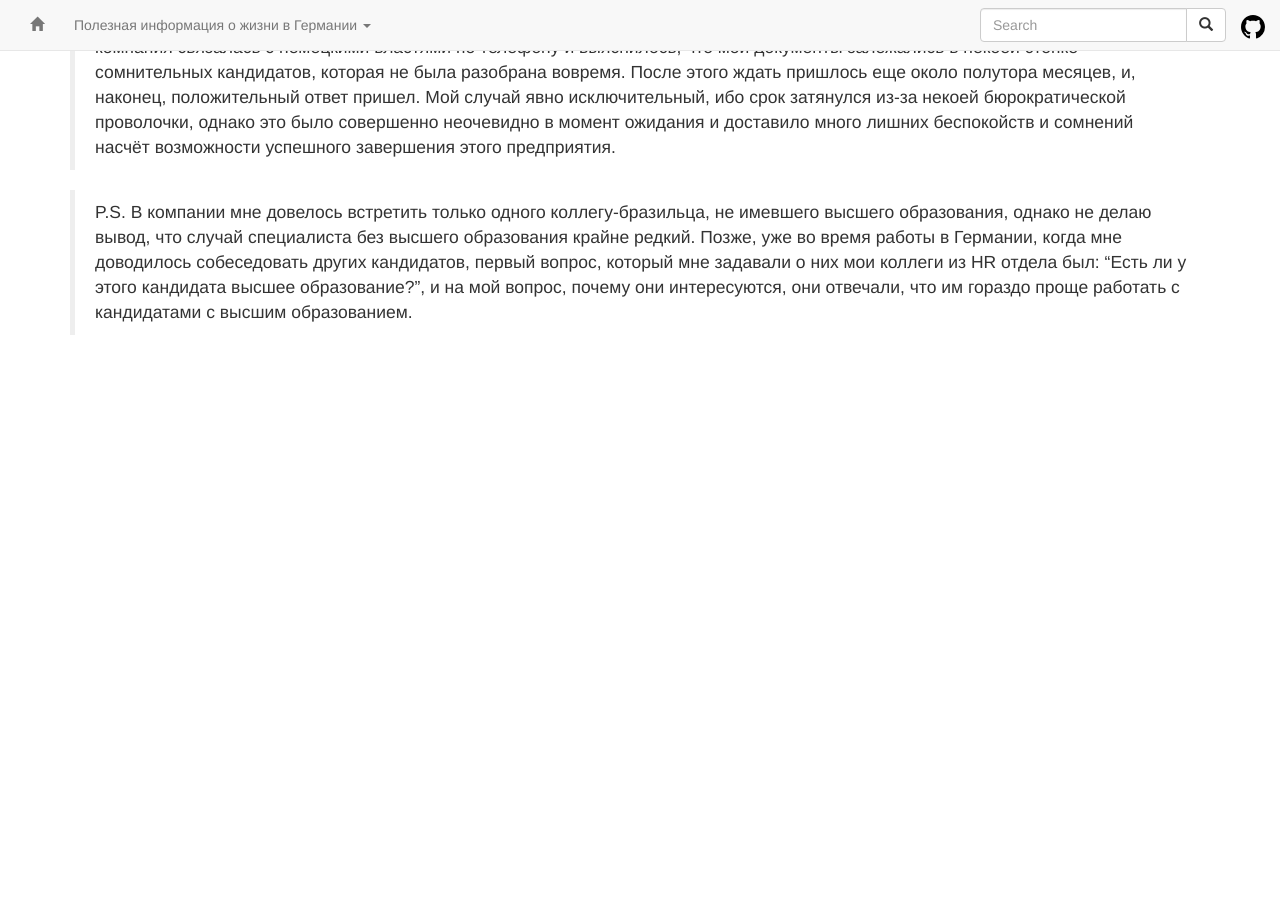
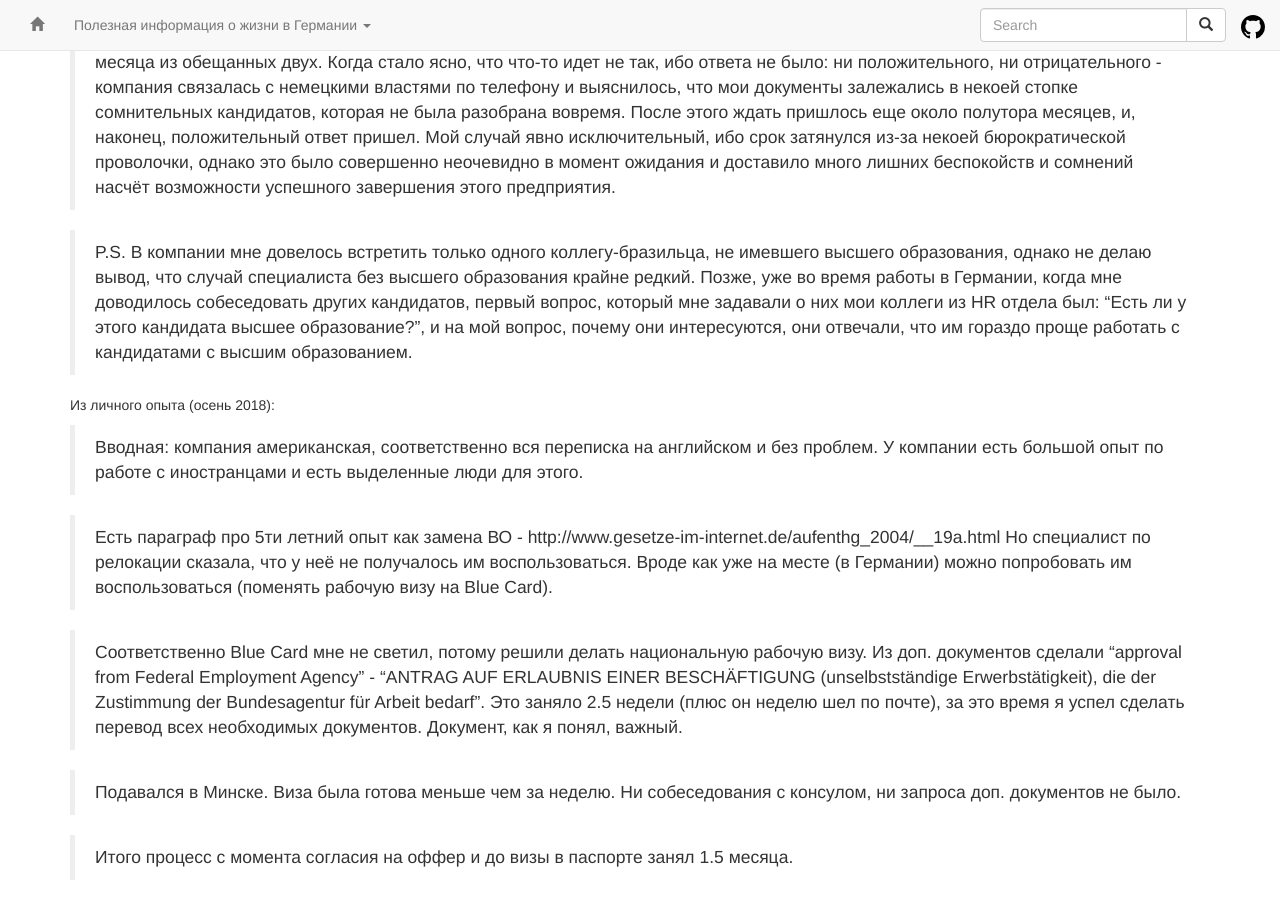
Before and after one commit to ru-de/faq, a Jekyll site: the page built from pages/Работа.md, in a window 1280 px wide and 900 px high, scrolled down 2582 px. Built offline with Jekyll 4.4.1, drawn with Linux system fonts in a browser that asks for light colours; nearby versions of some CDN libraries; before the commit the page ends 2937 px from its top, so only the background shows below that; some of the changed text lies outside the part shown.

Commit message:
Travis #1065: sync github pages

```diff
--- a/pages/Работа.md
+++ b/pages/Работа.md
@@ -14,6 +14,7 @@ layout: default
   - https://jobspotting.com
   - https://xing.com
   - http://jobs.meinestadt.de
+  - https://www.moberries.com (заполняете профиль и он вам сам предлагает вакансии)
 
 Калькулятор netto/brutto зарплаты:
   - web: http://www.brutto-netto-rechner.info/gehalt/gross_net_calculator_germany.php (для стандартной мед. страховки TK используется 0.8%)
@@ -23,6 +24,7 @@ layout: default
   - [Zalando](https://jobs.zalando.de/en/)
   - https://www.rocket-internet.com
   - http://company.trivago.de/careers
+  - [Wayfair](https://www.wayfaircareers.com/) (не уверен про "всегда", но компания американская, что сильно упрощает жизнь)
 
 Отзывы о компаниях (не стоит относиться как к истине в последней инстанции, некоторые компании просят работников оставить положительный отзыв, ну и в основном туда попадают отзывы от недовольных, поэтому общая картина складывается негативная):
   - http://www.kununu.com/
@@ -93,3 +95,17 @@ layout: default
 > Все документы были поданы, включая мотивационные письма от компании и Berlin Partner. Ждать пришлось два с половиной месяца из обещанных двух. Когда стало ясно, что что-то идет не так, ибо ответа не было: ни положительного, ни отрицательного - компания связалась с немецкими властями по телефону и выяснилось, что мои документы залежались в некоей стопке сомнительных кандидатов, которая не была разобрана вовремя. После этого ждать пришлось еще около полутора месяцев, и, наконец, положительный ответ пришел. Мой случай явно исключительный, ибо срок затянулся из-за некоей бюрократической проволочки, однако это было совершенно неочевидно в момент ожидания и доставило много лишних беспокойств и сомнений насчёт возможности успешного завершения этого предприятия.
 
 > P.S. В компании мне довелось встретить только одного коллегу-бразильца, не имевшего высшего образования, однако не делаю вывод, что случай специалиста без высшего образования крайне редкий. Позже, уже во время работы в Германии, когда мне доводилось собеседовать других кандидатов, первый вопрос, который мне задавали о них мои коллеги из HR отдела был: "Есть ли у этого кандидата высшее образование?", и на мой вопрос, почему они интересуются, они отвечали, что им гораздо проще работать с кандидатами с высшим образованием.
+
+Из личного опыта (осень 2018):
+
+>Вводная: компания американская, соответственно вся переписка на английском и без проблем. У компании есть большой опыт по работе с иностранцами и есть выделенные люди для этого.
+
+>Есть параграф про 5ти летний опыт как замена ВО - http://www.gesetze-im-internet.de/aufenthg_2004/__19a.html
+Но специалист по релокации сказала, что у неё не получалось им воспользоваться. Вроде как уже на месте (в Германии) можно попробовать им воспользоваться (поменять рабочую визу на Blue Card).
+
+>Соответственно Blue Card мне не светил, потому решили делать национальную рабочую визу.
+Из доп. документов сделали "approval from Federal Employment Agency" - "ANTRAG AUF ERLAUBNIS EINER BESCHÄFTIGUNG (unselbstständige Erwerbstätigkeit), die der Zustimmung der Bundesagentur für Arbeit bedarf". Это заняло 2.5 недели (плюс он неделю шел по почте), за это время я успел сделать перевод всех необходимых документов. Документ, как я понял, важный.
+
+>Подавался в Минске. Виза была готова меньше чем за неделю. Ни собеседования с консулом, ни запроса доп. документов не было.
+
+>Итого процесс с момента согласия на оффер и до визы в паспорте занял 1.5 месяца.
```
Also changed, not shown: pages/Авто.md (+4 -3 lines).
